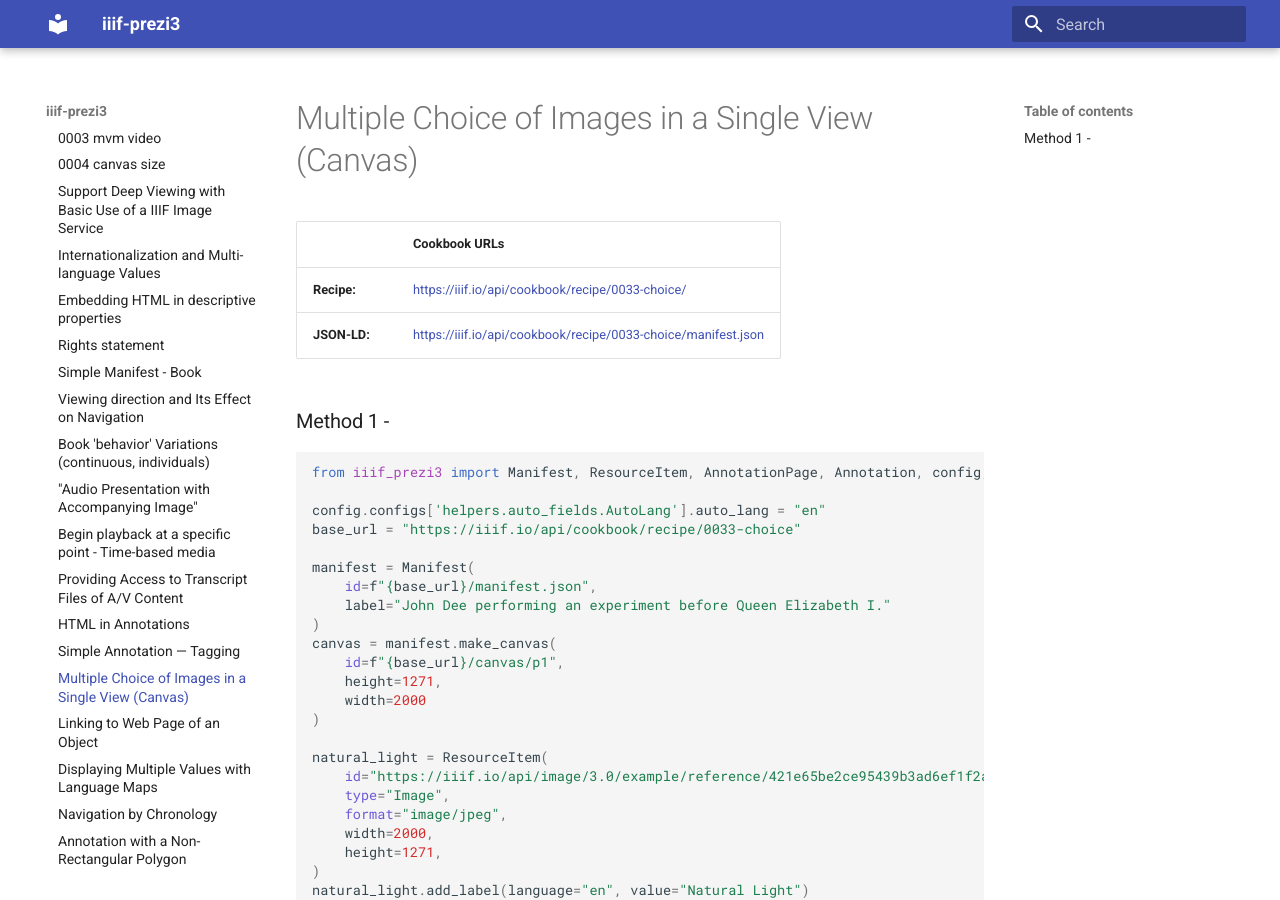
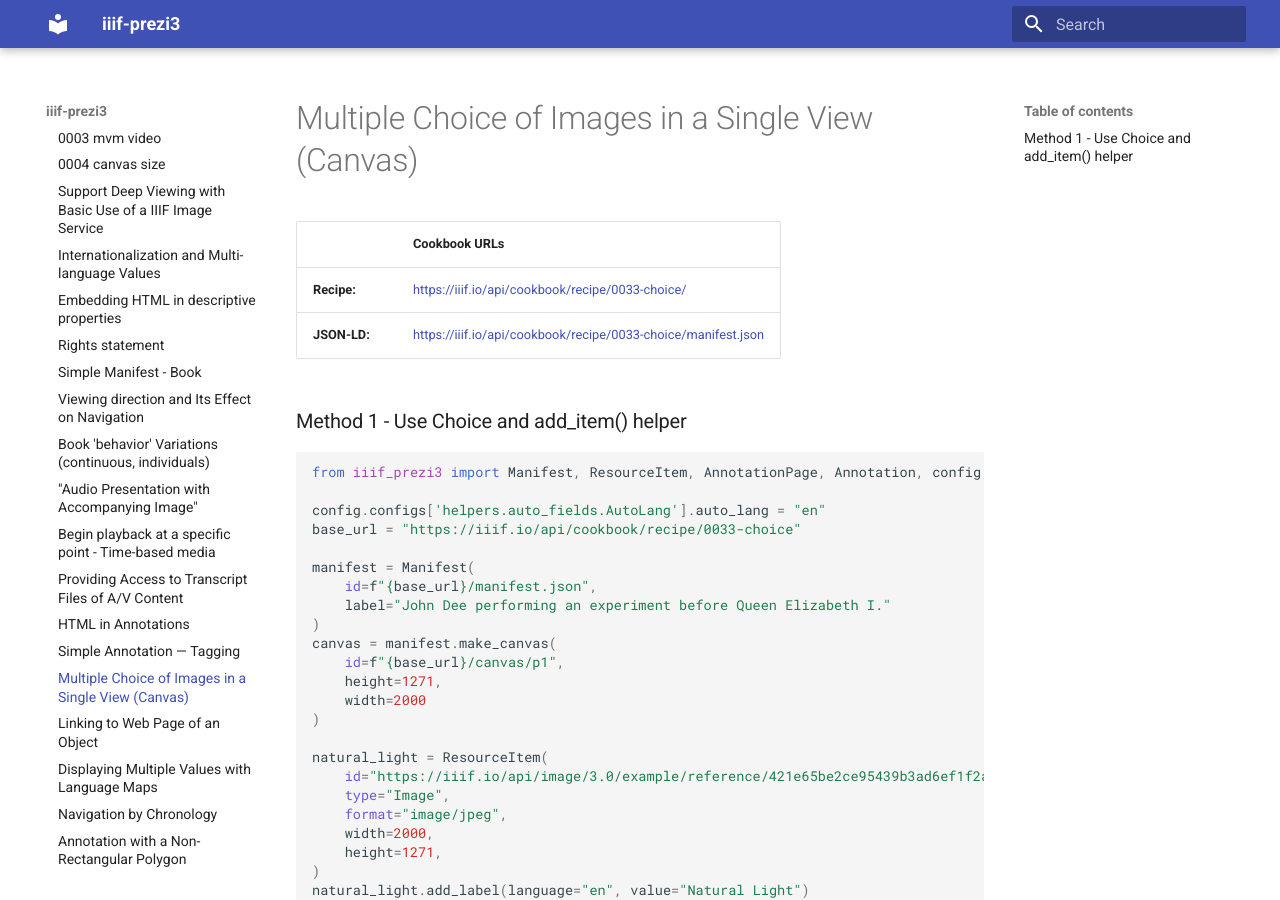
Before and after one commit to iiif-prezi/iiif-prezi3, an MkDocs documentation site: the page built from docs/recipes/0033-choice.md, in a window 1280 px wide and 900 px high. Built offline with MkDocs 1.6.1 and Material for MkDocs 9.7.7, drawn with Linux system fonts in a browser that asks for light colours.

Commit message:
Add a title to method.

````diff
--- a/docs/recipes/0033-choice.md
+++ b/docs/recipes/0033-choice.md
@@ -4,7 +4,7 @@
 | **Recipe:**  | [https://iiif.io/api/cookbook/recipe/0033-choice/](https://iiif.io/api/cookbook/recipe/0033-choice/) |
 | **JSON-LD:** | [https://iiif.io/api/cookbook/recipe/0033-choice/manifest.json](https://iiif.io/api/cookbook/recipe/0033-choice/manifest.json) |
 
-### Method 1 -
+### Method 1 - Use Choice and add_item() helper
 ```python
 --8<-- "docs/recipes/scripts/0033-choice-method1.py"
 ```
````
